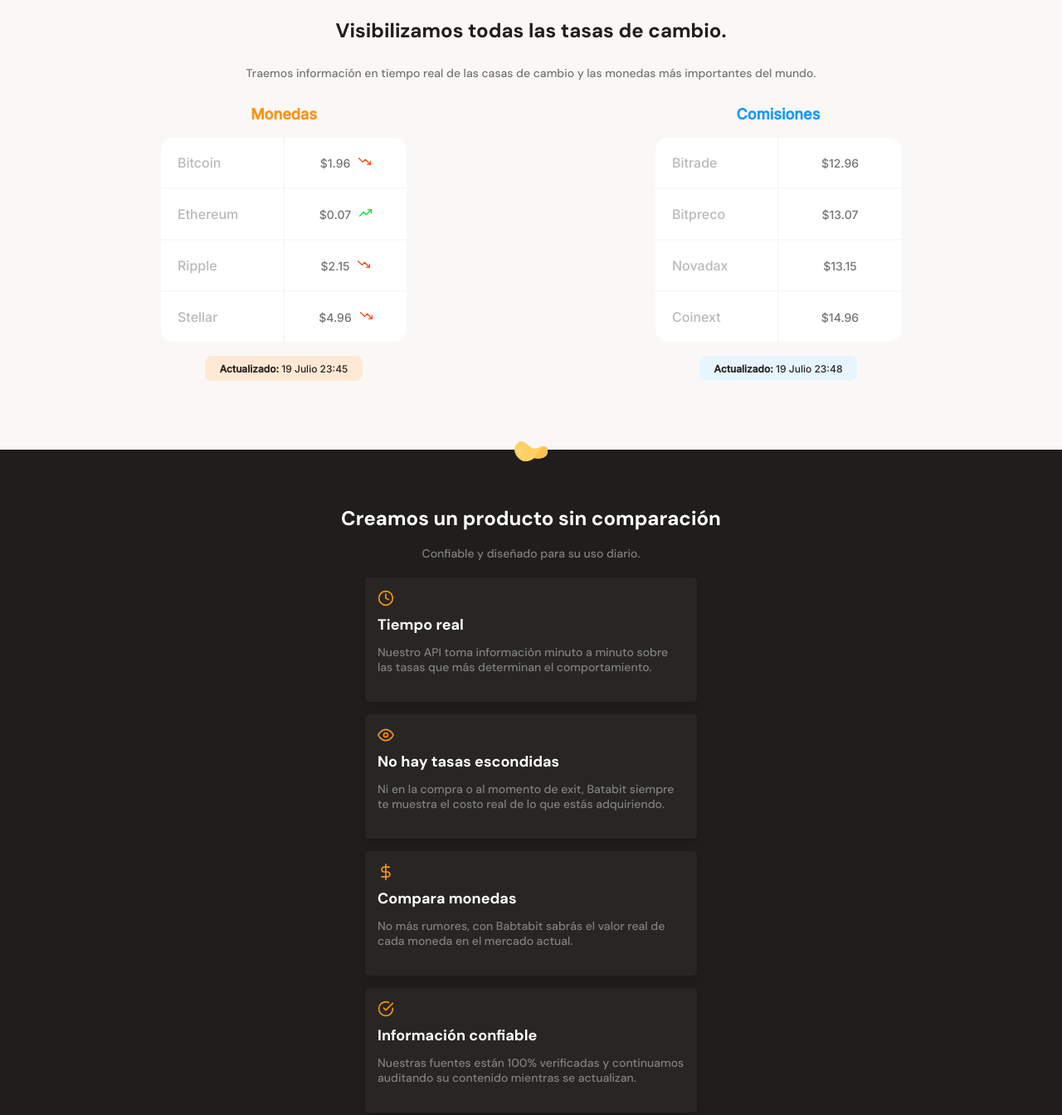
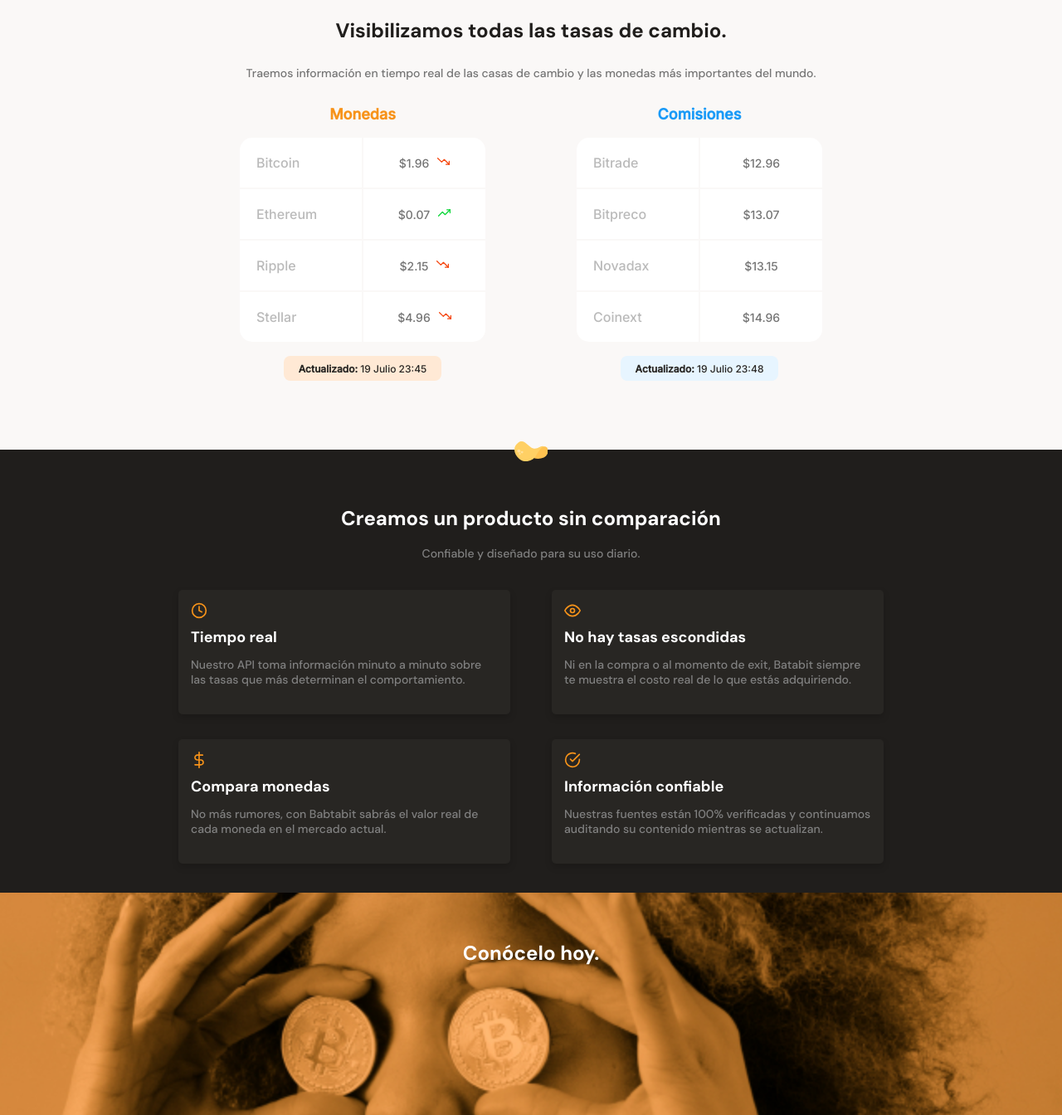
Before and after one commit to tioeduardo93/Batata-btis, a plain HTML site: page index.html in a window 1280 px wide. Shown: the part 640-1984 px from the top of the page at 83% size. Drawn offline with Linux system fonts and the light colour scheme.

Commit message:
aplicando las media queries

```diff
--- a/css/tablet.css
+++ b/css/tablet.css
@@ -0,0 +1,16 @@
+.main-tables-container {
+  display: flex;
+  width: 90rem;
+  margin: 0 auto;
+}
+
+.product-cards--container {
+  display: flex;
+  flex-wrap: wrap;
+  width: 90rem;
+  margin: 0 auto;
+}
+
+.plans-container--slider {
+  justify-content: center;
+}
--- a/index.html
+++ b/index.html
@@ -11,6 +11,7 @@
     <link href="https://fonts.googleapis.com/css2?family=DM+Sans:wght@400;500;700&family=Inter:wght@300;500&display=swap" rel="stylesheet">
 
     <link rel="stylesheet" href="style.css">
+    <link rel="stylesheet" href="css/tablet.css" media="(min-width: 900px)">
 
     <title>Mobile first</title>
 
```
